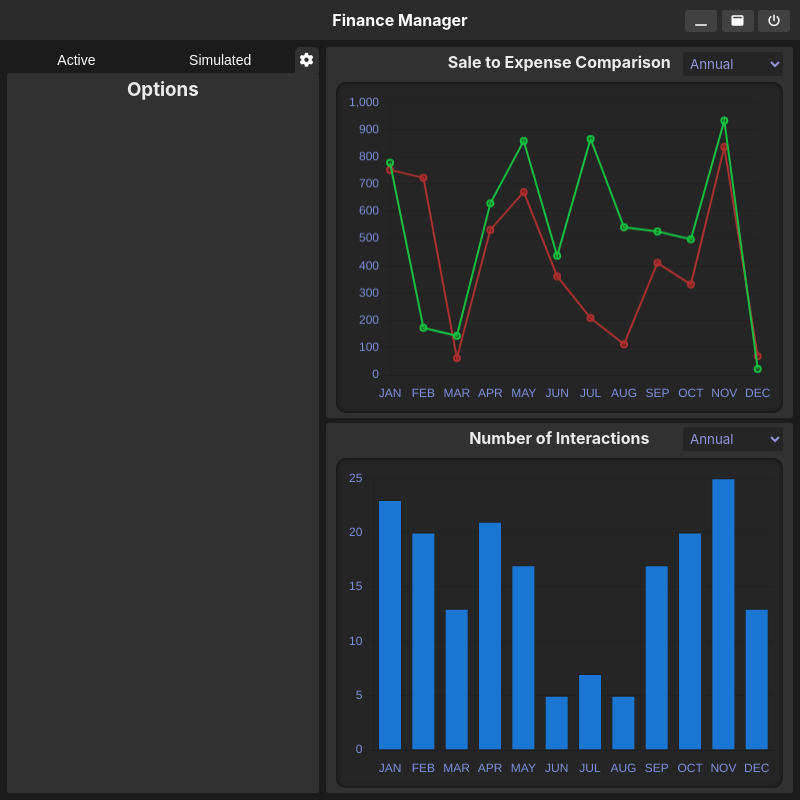
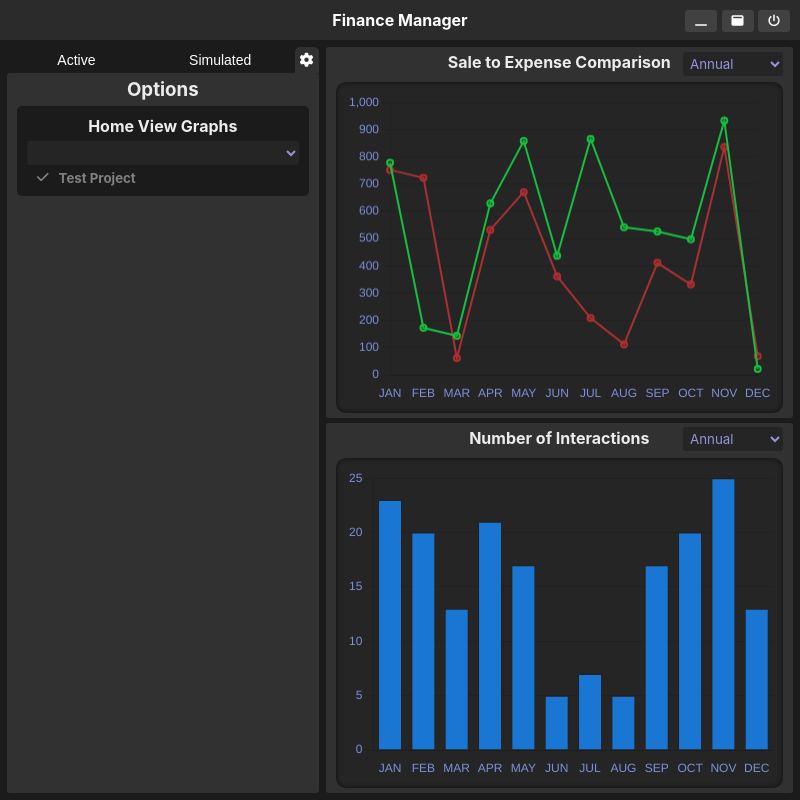
Before and after one commit to programmingKyle/finance-manager, an Electron app: page src/index.html in a window 800 px wide. Both pictures are taken after a click on the button 306 px from the left and 60 px from the top of the page. Drawn offline with nearby package versions, Linux system fonts and the light colour scheme; no server answers.

Commit message:
Home View Graph Options Placeholder
- Just temp placeholder information to be used later

```diff
--- a/src/index.css
+++ b/src/index.css
@@ -327,3 +327,29 @@ select.error {
   white-space: nowrap;
   text-overflow: ellipsis;
 }
+
+.graph-options-grid {
+  display: grid;
+  grid-template-rows: auto 1fr;
+  grid-gap: 5px;
+  padding: 10px;
+  background-color: #1B1B1B;
+  border-radius: 5px;
+}
+
+.graph-options-item {
+  display: grid;
+  grid-template-columns: auto 1fr;
+  grid-gap: 10px;
+  align-items: center;
+  cursor: pointer;
+  padding: 0px 5px;
+}
+
+.graph-options-item h5 {
+  color: gray;
+}
+
+.graph-options-item h5.active {
+  color: #7C90DB;
+}
--- a/src/options.js
+++ b/src/options.js
@@ -1,3 +1,40 @@
+let projectListDiv_el;
+
 async function populateOptions(){
     projectListContainer_el.innerHTML = '';
+    await populateGraphOptions();
+    await graphOptionItems();
 }
+
+async function populateGraphOptions(){
+    const graphDiv_el = document.createElement('div');
+    graphDiv_el.classList.add('graph-options-grid');
+
+    const title_el = document.createElement('h4');
+    title_el.textContent = 'Home View Graphs';
+
+    const currencySelect_el = document.createElement('select');
+
+    projectListDiv_el = document.createElement('div');
+    projectListDiv_el.classList.add('graph-options-item');
+
+    graphDiv_el.append(title_el, currencySelect_el, projectListDiv_el);
+
+    projectListContainer_el.append(graphDiv_el);
+}
+
+async function graphOptionItems(){
+    const itemDiv_el = document.createElement('div');
+    itemDiv_el.classList.add('graph-options-item');
+
+    const itemToggleIcon_el = document.createElement('h5');
+    itemToggleIcon_el.classList.add('fas', 'fa-check');
+
+    const itemLabel_el = document.createElement('h5');
+    itemLabel_el.textContent = 'Test Project';
+
+    itemDiv_el.append(itemToggleIcon_el, itemLabel_el);
+
+    projectListDiv_el.append(itemDiv_el);
+    projectListDiv_el.append(itemDiv_el);
+}
```
Also changed, not shown: src/index.html (+0 -1 lines).
